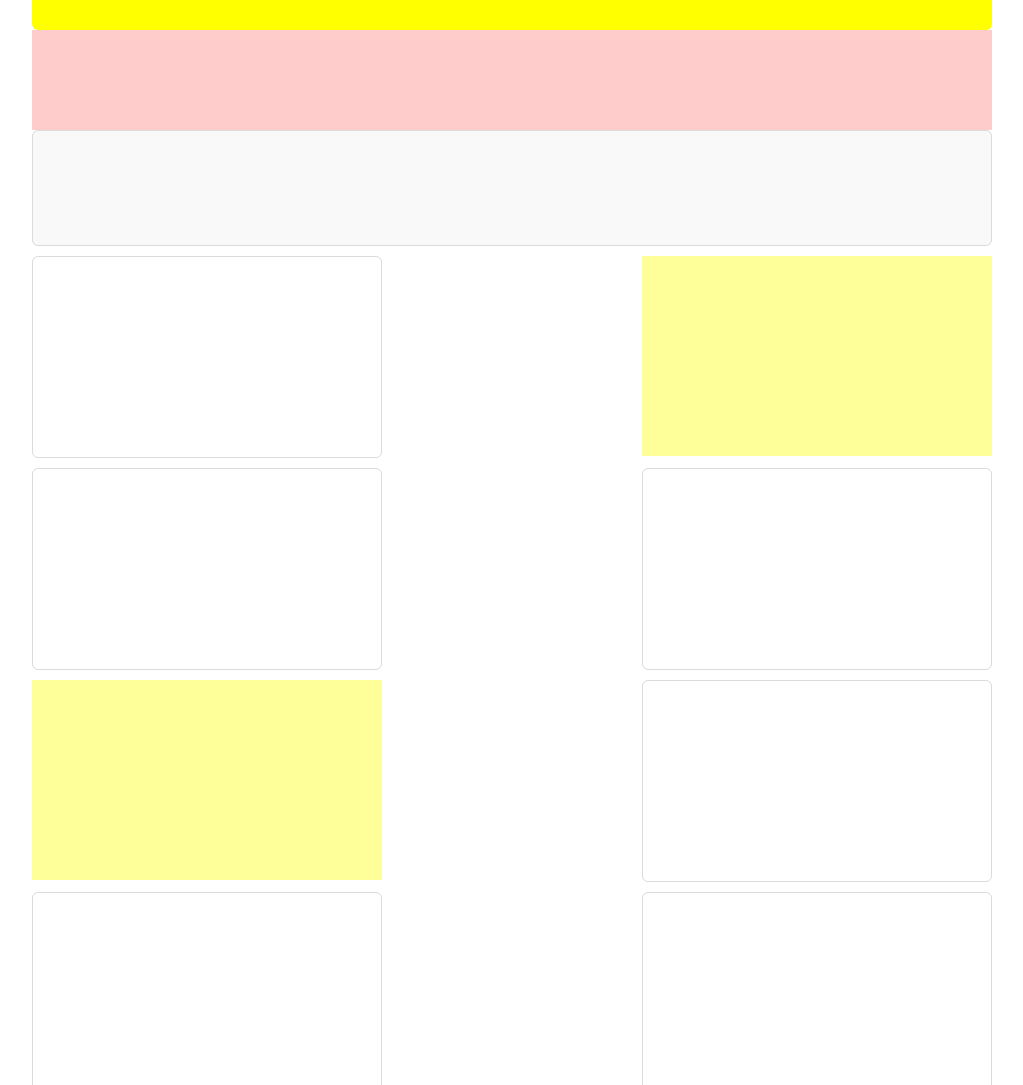
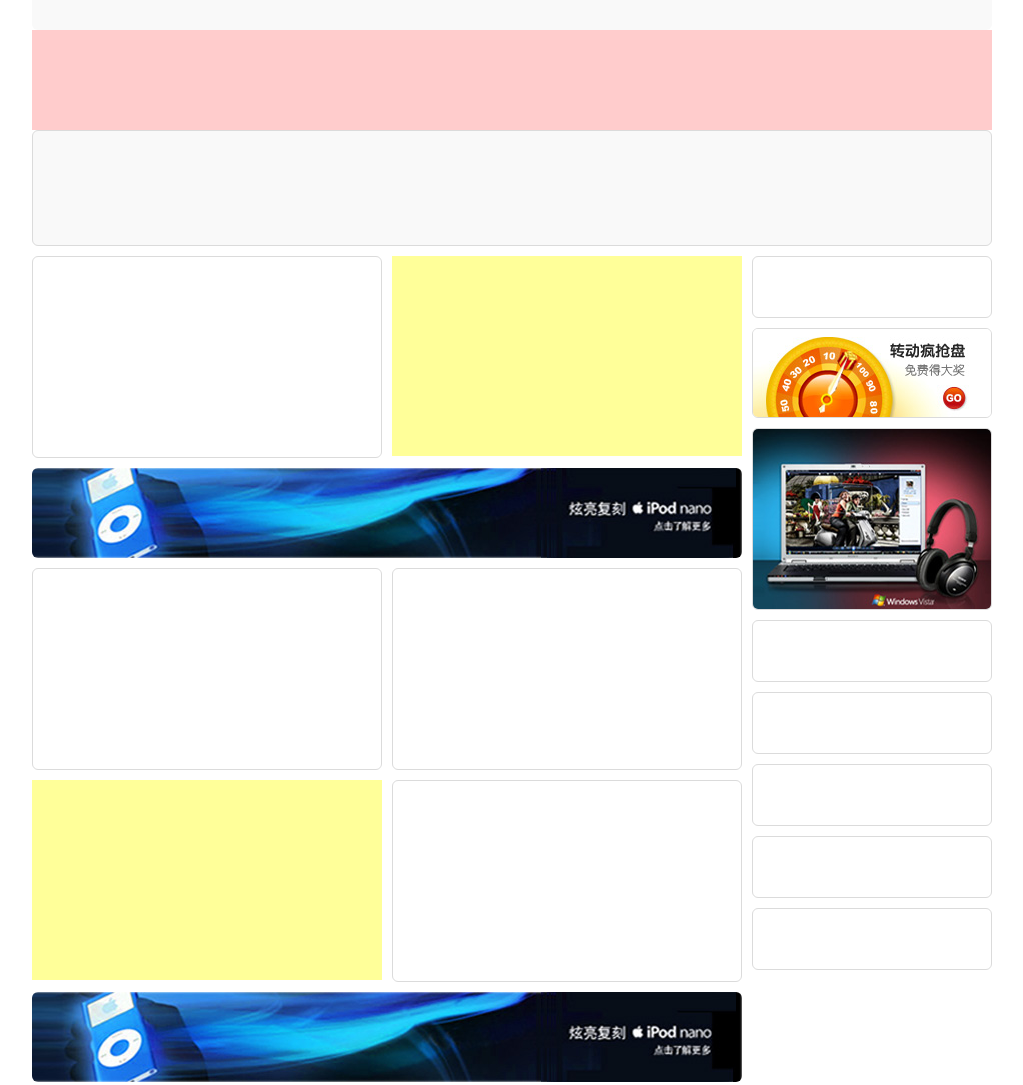
Before and after one commit to chendoly/miaovdianshang, a plain HTML site: page index.html in a window 1280 px wide. Shown: the top 1085 px of the page, without its empty margins (128-1151 px from the left). Drawn offline with Linux system fonts and the light colour scheme.

Commit message:
add css
today add css

```diff
--- a/css/style.css
+++ b/css/style.css
@@ -1,20 +1,20 @@
 /* 样式重置 */
 body,h1,h2,h3,h4,h5,p,dl,dd,ul,ol,form,input,textarea,th,td,select{margin: 0;padding: 0}
-em{font-style:normal}
-li{list-style: none}
-a{text-decoration: none}
+em{font-style:normal} /*倾斜字体扶正*/
+li{list-style: none} /*去掉点*/
+a{text-decoration: none} /*去掉下划线*/
 img{border: none;vertical-align: top}
 table{border-collapse: collapse}
 input textarea{outline: none}
 textarea{resize: none;overflow: auto}
 body{font-size: 12px;font-family: "微软雅黑"}
 
-/* public */
+/* public 公共样式*/
 .fl{float:left}
 .fr{float:right}
 .clear{zoom:1}
 .clear:after{content:'';display:block;clear:both;}
-.gradient{
+.gradient{ /*渐变*/
     background:-webkit-linear-gradient(top,#ffffff,#F8F8F8);
     background:-moz-linear-gradient(top,#ffffff,#f8f8f8);
     background:-ms-linear-gradient(top,#ffffff,#f8f8f8);
@@ -24,16 +24,19 @@
 }
 
 /* layout */
-#header{height: 30px;width: 960px;margin: 0 auto;border-radius: 0 0 6px 6px;background: yellow}
-#nav{width: 960px;height: 100px;margin: 0 auto;background: #fcc}
-#search{width: 958px;height:114px;border: 1px solid #dbdbdb;margin: 0 auto 10px;border-radius:6px}
-#search .bar{}
-.content{width: 960px;margin: 0 auto;}
+#header,#nav,.content{width:960px;margin:0 auto}
+#search,.section{border: 1px solid #dbdbdb;border-radius:6px}
+
+body{margin-bottom: 30px;}
+#header{height: 30px;border-radius: 0 0 6px 6px;}
+#nav{height: 100px;background: #fcc}
+#search{width: 958px;height:114px;margin: 0 auto 10px;}
 .main{width: 710px;}
-.section{border-radius:6px;border: 1px solid #dbdbdb;width: 318px;padding: 0 15px;height: 200px;margin-bottom:  10px;}
-.options{width: 350px;height: 200px;background: #FF9}
-.mian_ad{}
+.section{width: 318px;padding: 0 15px;height:200px;margin-bottom:  10px;}
+.options{width:350px;height: 200px;background: #FF9;margin-bottom: 10px}
+.main_ad{margin-bottom: 10px;border-radius: 6px;overflow: hidden}
 .side{width: 240px;}
-.side_section{}
-.side_ad{}
-#footer{}
+.side_section{border-radius:6px;border: 1px solid #dbdbdb;height: 60px;margin-bottom: 10px;}
+.side_ad{border-radius:6px;overflow: hidden;margin-bottom: 10px;border: 1px solid #dbdbdb;}
+.ad_border{width: 238px;height: 88px;border: 1px solid #dbdbdb;border-radius:6px;overflow: hidden;margin-bottom: 10px;}
+#footer{width: 958px;height: 78px;border: 1px solid #dbdbdb;border-radius:6px;background: #f9f9f9;margin: 0 auto;}
--- a/index.html
+++ b/index.html
@@ -7,6 +7,7 @@
 	<title>妙味课堂-电子商务网站视频教程</title>
 <link href="css/style.css" rel="stylesheet">
 <link href="img/100du.ico" rel="shortcut icon">
+<!-- 引入ico图片，可以显示在网页标签位置 -->
 <script src="js/jquery-3.2.1.min.js"></script>
 <script>
 </script>
@@ -15,13 +16,13 @@
 	<div id="header" class="gradient"></div>
 	<div id="nav"></div>
 	<div id="search" class="gradient"></div>
-	<div class="content">
-		<div id="main">
+	<div class="content clear">
+		<div class="main fl">
 			<div class="clear">
 				<div class="section fl"></div>
 				<div class="options fr"></div>
 			</div>
-				<div class="main_ad"></div>
+				<div class="main_ad"><a href="#"><img src="img/ad/ad1.jpg" alt=""></a></div>
 			<div class="clear">
 				<div class="section fl"></div>
 				<div class="section fr"></div>
@@ -30,7 +31,7 @@
 				<div class="options fl"></div>
 				<div class="section fr"></div>
 			</div>
-				<div class="main_ad"></div>
+				<div class="main_ad"><a href="#"><img src="img/ad/ad1.jpg" alt=""></a></div>
 			<div class="clear">
 				<div class="section fl"></div>
 				<div class="section fr"></div>
@@ -40,10 +41,10 @@
 				<div class="section fr"></div>
 			</div>
 		</div>
-		<div id="side">
+		<div class="side fr">
 			<div class="side_section"></div>
-			<div class="side_ad"></div>
-			<div class="side_ad"></div>
+			<div class="ad_border"><a href="#"><img src="img/ad/ad2.jpg" alt=""></a></div>
+			<div class="side_ad"><a href="#"><img src="img/ad/ad3.jpg" alt=""></a></div>
 			<div class="side_section"></div>
 			<div class="side_section"></div>
 			<div class="side_section"></div>
```
Also changed, not shown: 圆角.html (deleted, +0 -15 lines), 渐变.html (deleted, +0 -21 lines), img/ad/ad1.jpg (added), img/ad/ad2.jpg (added), img/ad/ad3.jpg (added), 结构.txt, 4 other files.
